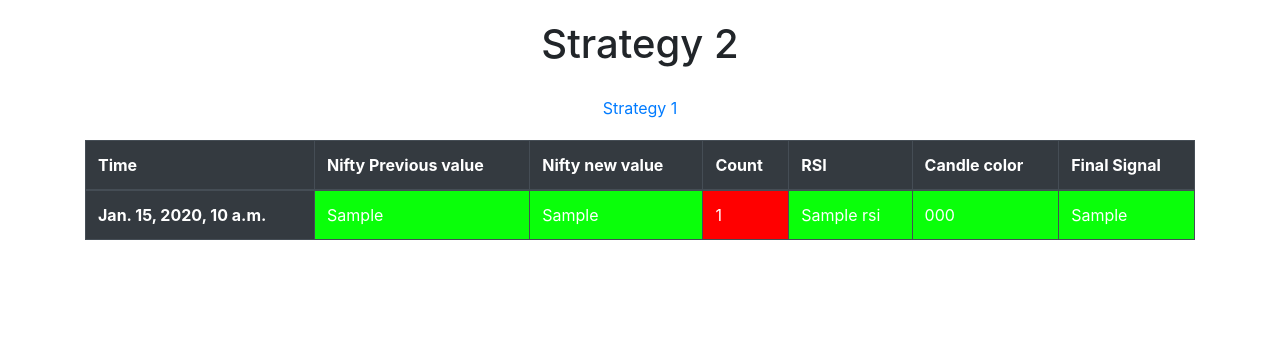
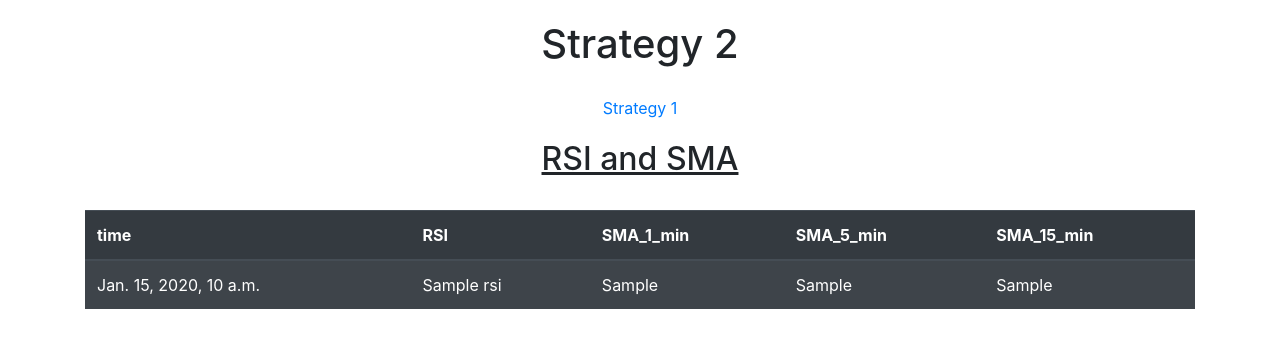
Before and after one commit to JAgrit20/Auto_trender, a Django app: template counter/templates/counter/15min_ind.html in a window 1280 px wide. Shown: the top 348 px of the page. Run offline with Django 3.2, Linux system fonts and the light colour scheme; the template is opened without the code that fills it: most values are stand-ins (such as "Sample title", 1, 10 or a date in 2020); some libraries are stand-ins or nearby versions.

Commit message:
new date added

```diff
--- a/counter/templates/counter/15min_ind.html
+++ b/counter/templates/counter/15min_ind.html
@@ -23,36 +23,76 @@
   <!-- <h2>{{mydata}}</h2> -->
 </div>
 
-    <div class="container">
+    <!-- <div class="container">
 
       <table class="table table-bordered table-dark">
         <thead>
           <tr>
             <th  scope="col">Time</th>
-            <th  scope="col">Nifty Previous value  </th>
-            <th  scope="col">Nifty new value  </th>
-            <th  scope="col">Count</th>
+            <th  scope="col">Price  </th>
+            <th  scope="col">sma</th>
             <th  scope="col">RSI</th>
-            <th  scope="col">Candle color</th>
-            <th  scope="col">Final Signal</th>
+
           </tr>
         </thead>
         <tbody>
           {% for record in mydata %}
           <tr>
             <th scope="row">{{record.time}}</th>
-            {% if Nifty_prev < 8 %} <td style="background-color: red;">{{ record.Nifty_prev }}</td> {% else %}    <td style="background-color: rgb(10, 255, 10);">{{ record.Nifty_prev }}</td>{% endif %}
-            {% if Nifty_new < Nifty_prev %} <td style="background-color: red;">{{ record.Nifty_new }}</td> {% else %}    <td style="background-color: rgb(10, 255, 10);">{{ record.Nifty_new }}</td>{% endif %}
-            {% if record.Count <= 10 %} <td style="background-color: red;">{{record.Count}}</td> {% else %}    <td style="background-color: rgb(10, 255, 10);">{{record.Count}}</td>{% endif %}
-            {% if  record.RSI < 1 %} <td style="background-color: red;">{{ record.RSI }}</td> {% else %}    <td style="background-color: rgb(10, 255, 10);">{{ record.RSI }}</td>{% endif %}
-            {% if Color_code < 0 %} <td style="background-color: red;">{{ record.Color_code }}</td> {% else %}    <td style="background-color: rgb(10, 255, 10);">{{ record.Color_code }}</td>{% endif %}
-            {% if Color_code < 0 %} <td style="background-color: red;">{{ record.final_signal }}</td> {% else %}    <td style="background-color: rgb(10, 255, 10);">{{ record.final_signal }}</td>{% endif %}
+            {% if Nifty_new < Nifty_prev %} <td style="background-color: red;">{{ record.price }}</td> {% else %}    <td style="background-color: rgb(90, 240, 90);">{{ record.Nifty_new }}</td>{% endif %}
+            {% if record.Count <= 10 %} <td style="background-color: red;">{{record.sma}}</td> {% else %}    <td style="background-color: rgb(10, 255, 10);">{{record.Count}}</td>{% endif %}
+            {% if  record.RSI < 1 %} <td style="background-color: red;">{{ record.RSI }}</td> {% else %}    <td style="background-color: rgb(2, 93, 2);">{{ record.RSI }}</td>{% endif %}
           </tr>
           {% endfor %}
 
         </tbody>
       </table>
-    </div>
+    </div> -->
+
+
+<!-- Write HTML code here -->
+<!DOCTYPE html>
+<html lang="en">
+<head>
+  <title>TableView - Startup</title>
+  <meta charset="utf-8">
+  <meta name="viewport" content="width=device-width, initial-scale=1">
+  <link rel="stylesheet" href="https://maxcdn.bootstrapcdn.com/bootstrap/4.5.0/css/bootstrap.min.css">
+  <script src="https://ajax.googleapis.com/ajax/libs/jquery/3.5.1/jquery.min.js"></script>
+  <script src="https://cdnjs.cloudflare.com/ajax/libs/popper.js/1.16.0/umd/popper.min.js"></script>
+  <script src="https://maxcdn.bootstrapcdn.com/bootstrap/4.5.0/js/bootstrap.min.js"></script>
+</head>
+<body>
+
+<div class="container">
+  <h2 class="text-center"><u>RSI and SMA</u></h2><br>
+  <table class="table table-dark table-striped">
+    <thead>
+      <tr>
+        <th>time</th>
+        <th>RSI</th>
+        <th>SMA_1_min </th>
+        <th>SMA_5_min</th>
+        <th>SMA_15_min</th>
+      </tr>
+    </thead>
+    <tbody>
+    <!-- jinja2 Technique -->
+    {% if d %}
+    {% for i in d reversed %}
+      <tr>
+        <td>{{i.time}}</td>
+        <td>{{i.RSI}}</td>
+        <td>{{i.SMA_1}}</td>
+        <td>{{i.SMA_5}}</td>
+        <td>{{i.SMA_15}}</td>
+      </tr>
+    {% endfor %}
+    {% endif %}
+    </tbody>
+  </table>
+</div>
+
 
 
 
--- a/jobs/updater.py
+++ b/jobs/updater.py
@@ -9,7 +9,7 @@ def start():
 	scheduler.configure(timezone=utc)
 	# scheduler.add_job(schedule_api, 'interval', minutes=15)
 	# scheduler.add_job(clean_daily_db, 'interval', minutes=1)
-	scheduler.add_job(getting_btc_data, 'interval', seconds=15)
+	scheduler.add_job(getting_btc_data, 'interval', minutes=1)
 	# scheduler.add_job(Telegram_data, 'interval', minutes=5)
 	# scheduler.add_job(clean_daily_db,  CronTrigger.from_crontab('* 10 * * *'))
 	scheduler.start()
```
Also changed, not shown: counter/views.py (+19 -3 lines), jobs/jobs.py (+8 -7 lines), db.sqlite3.
